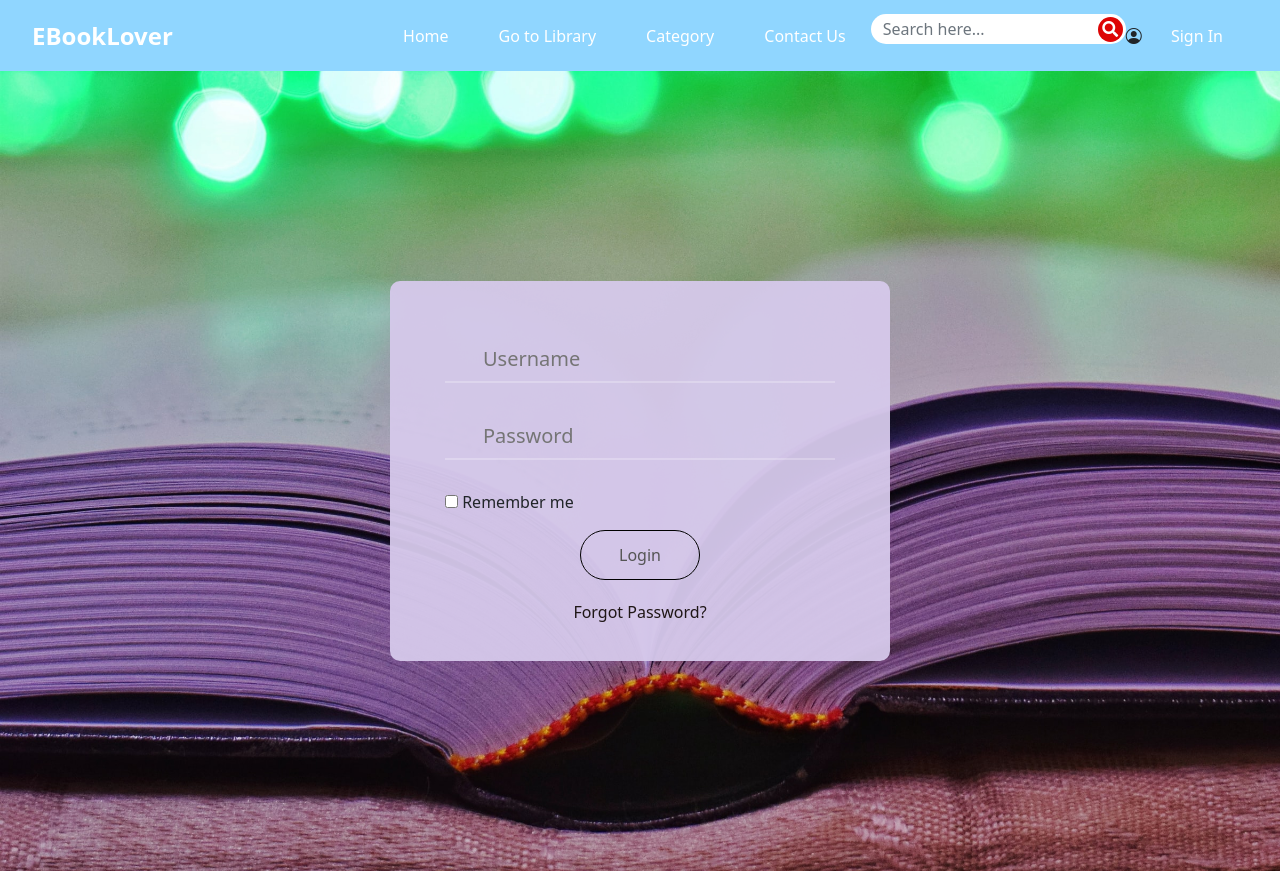
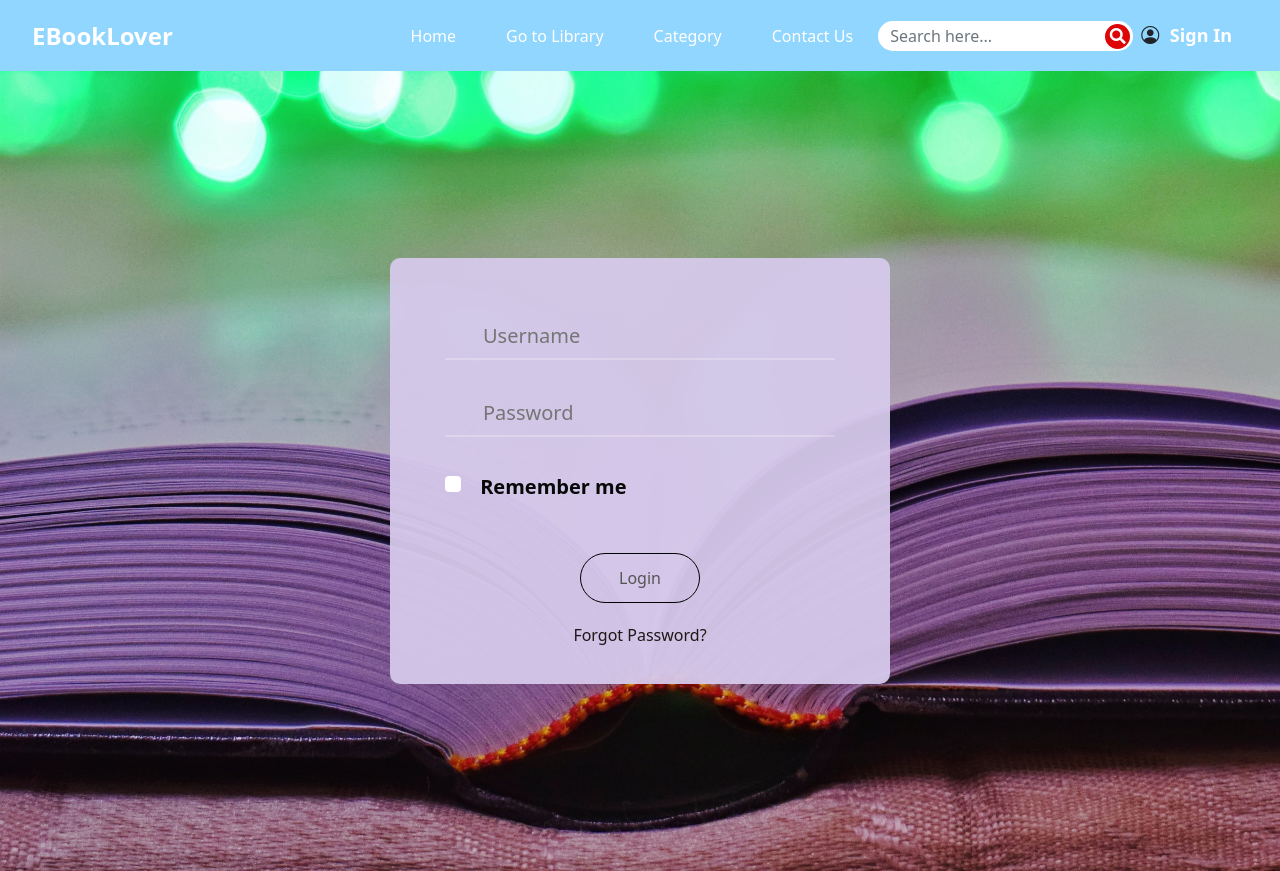
Before and after one commit to codes71/simple-bookstore, a PHP site: page /account.html in a window 1280 px wide. Run offline with PHP 8.4, Linux system fonts and the light colour scheme; some libraries are stand-ins or nearby versions.

Commit message:
Finish account.html and all the styling

```diff
--- a/account.html
+++ b/account.html
@@ -66,7 +66,7 @@
                   <i class="bi bi-person-circle"></i>
                   <a class="nav-link" href="contact.html" style="display: inline-block;">Sign In</a>
                 </li> -->
-
+              </ul>
               <from class="search_form">
                 <input
                   type="text"
@@ -77,11 +77,10 @@
                   <i class="fa fa-search" aria-hidden="true"></i>
                 </button>
               </from>
-              <li class="nav-item">
-                  <i class="bi bi-person-circle"></i>
+              <li class="nav-item navAccount">
+                  <i class="bi bi-person-circle ps-2" style="margin-right: -10px;"></i>
                   <a class="nav-link" href="account.html" style="display: inline-block;">Sign In</a>
               </li>
-              </ul>
             </div>
           </nav>
 		<div class="container-login" style="background-image: url('./images/accountbackground.jpg');">
@@ -100,8 +99,8 @@
 					</div>
 
 					<div class="rememberCheckbox">
-						<input class="input-checkbox" id="ckb1" type="checkbox" name="remember-me">
-						<label class="label-checkbox" for="ckb1">
+						<input class="form-check-input" id="ckb1" type="checkbox" name="remember-me">
+						<label class="form-check-label for="ckb1">
 							Remember me
 						</label>
 					</div>
--- a/assets/styles.css
+++ b/assets/styles.css
@@ -1,15 +1,15 @@
 /* Global */
-*{
+* {
   margin: 0;
   padding: 0;
   box-sizing: border-box;
 }
-a{
+a {
   text-decoration: none;
 }
-header,
-section {
+header {
   overflow-x: hidden;
+  background-color: rgb(230, 225, 217);
 }
 
 /* For account Login */
@@ -21,15 +21,15 @@ button {
 button:hover {
   cursor: pointer;
 }
-.limiter{
+.limiter {
   width: 100%;
   margin: 0 auto;
 }
-.limiter input{
+.limiter input {
   outline: none;
   border: none;
 }
-.container-login{
+.container-login {
   width: 100%;
   min-height: 100vh;
   display: flex;
@@ -43,7 +43,7 @@ button:hover {
   position: relative;
   z-index: 1;
 }
-.wrap-login{
+.wrap-login {
   width: 500px;
   border-radius: 10px;
   overflow: hidden;
@@ -52,21 +52,20 @@ button:hover {
   background: #d6caebf1;
 }
 
-
 /* form */
 
-.loginform{
+.loginform {
   width: 100%;
 }
-.wrap-input{
+.wrap-input {
   width: 100%;
   position: relative;
-  border-bottom: 2px solid rgba(255,255,255,0.24);
+  border-bottom: 2px solid rgba(255, 255, 255, 0.24);
   margin-bottom: 30px;
 }
-.wrap-input .input{
+.wrap-input .input {
   font-size: 20px;
-  color: rgb(240, 21, 21);
+  color: rgb(24, 22, 22);
   line-height: 1.2;
   font-weight: 500;
   display: block;
@@ -75,17 +74,18 @@ button:hover {
   background: transparent;
   padding: 0 5px 0 38px;
 }
-.rememberChechbox{
-  padding: 5px 5px 35px 0;
+.rememberCheckbox {
+  padding: 5px 10px 35px 0;
 }
-.rememberChechbox .label-checkbox{
-  color: #fff;
-  line-height: 1.2;
-
-  display: block;
+.form-check-box {
+  margin-top: 1em;
+}
+.rememberCheckbox .form-check-label {
+  color: rgb(8, 8, 8);
   position: relative;
-  padding-left: 26px;
-  cursor: pointer;
+  font-size: 1.25rem;
+  padding-left: 15px;
+  font-weight: bold;
 }
 .container-login-form-btn {
   width: 100%;
@@ -97,7 +97,7 @@ button:hover {
   flex-wrap: wrap;
   justify-content: center;
 }
-.login-form-btn{
+.login-form-btn {
   font-size: 16px;
   color: #555555;
   line-height: 1.2;
@@ -128,7 +128,7 @@ button:hover {
 .login-form-btn:hover:before {
   opacity: 0;
 }
-.txt{
+.txt {
   display: block;
   text-align: center;
   line-height: 1.5;
@@ -137,14 +137,14 @@ button:hover {
 }
 /* responsive */
 @media screen and (min-width: 900px) {
-  .container-login{
+  .container-login {
     background-position: bottom;
   }
 }
 /* Header */
-.top{
+.top {
   position: relative;
-    min-height: 100vh;
+  min-height: 80vh;
   display: -webkit-box;
   display: -ms-flexbox;
   display: flex;
@@ -170,7 +170,7 @@ button:hover {
 }
 
 .custom_nav-container {
-    padding:0.85em 2em;
+  padding: 0.85em 2em;
   background-color: rgb(144, 214, 255);
 }
 
@@ -209,7 +209,8 @@ button:hover {
   transition: all 0.3s;
 }
 
-  .custom_nav-container .navbar-toggler span::before, .custom_nav-container .navbar-toggler span::after {
+.custom_nav-container .navbar-toggler span::before,
+.custom_nav-container .navbar-toggler span::after {
   content: "";
   position: absolute;
   left: 0;
@@ -236,7 +237,8 @@ button:hover {
   transform: rotate(45deg);
 }
 
-  .custom_nav-container .navbar-toggler[aria-expanded="true"] span::before, .custom_nav-container .navbar-toggler[aria-expanded="true"] span::after {
+.custom_nav-container .navbar-toggler[aria-expanded="true"] span::before,
+.custom_nav-container .navbar-toggler[aria-expanded="true"] span::after {
   -webkit-transform: rotate(90deg);
   transform: rotate(90deg);
   top: 0;
@@ -245,6 +247,7 @@ button:hover {
   display: -webkit-box;
   display: -ms-flexbox;
   display: flex;
+  /* top: 10px; */
   margin-bottom: 10px 0 0 0;
   position: relative;
 }
@@ -269,6 +272,14 @@ button:hover {
   background-color: #dd0505;
   border-radius: 100%;
 }
+.navAccount {
+  font-weight: bold;
+  font-size: large;
+  list-style-type: none;
+}
+.navAccount a {
+  color: white;
+}
 .dropdown-content {
   display: none;
   position: absolute;
@@ -277,7 +288,6 @@ button:hover {
   box-shadow: 0px 2px 15px 0px rgba(0, 0, 0, 0.2);
   z-index: 2;
   border-radius: 2vh;
-
 }
 .dropdown-content a {
   color: black;
@@ -293,7 +303,6 @@ button:hover {
   border-radius: 2vh;
 }
 
-
 .sticky {
   padding: 0 5px 5px 0;
   position: fixed;
@@ -302,19 +311,18 @@ button:hover {
   background: rgba(0, 0, 0, 0.815);
   z-index: 9999;
   transition: all 1.5s ease;
-    padding:0.5em 2em;
+  padding: 0.5em 2em;
 }
 
-
 /* slider section */
-  .slider-part{
+.slider-part {
   padding: 50px 0;
   z-index: 1;
 }
-  .slider-part .detailBox{
+.slider-part .detailBox {
   padding: 0 80px;
 }
-  .slider-part .detailBox h1{
+.slider-part .detailBox h1 {
   font-weight: bold;
   margin-bottom: 25px;
   line-height: 58px;
@@ -331,26 +339,26 @@ button:hover {
   transition: all 0.3s;
   margin-top: 15px;
 }
-  .slider-part .detailBox a:hover{
+.slider-part .detailBox a:hover {
   background-color: transparent;
   color: #44b89d;
 }
-  .slider-part .detailBox h4{
+.slider-part .detailBox h4 {
   color: #44b89d;
   font-weight: bold;
 }
 /* Top Trending Part */
-  .topPart{
+.topPart {
   max-width: 1000px;
   width: 80%;
   margin: 0 auto;
 }
-  .topPart h1{
+.topPart h1 {
   padding: 50px 0;
 }
 /* section1 */
 
-  .section1{
+.section1 {
   padding: 20vmin 0vmin;
   background-color: #d5dacc;
 }
@@ -359,7 +367,7 @@ button:hover {
   width: 80%;
   border-radius: 0.2em;
 }
-  .section1 .row .col-md-6:last-child{
+.section1 .row .col-md-6:last-child {
   position: relative;
 }
 .section1 .row .col-md-6 .panel {
@@ -385,7 +393,6 @@ button:hover {
   font-size: 0.9em;
   color: rgba(0, 0, 0, 0.5);
 }
-
 
 /* footer */
 
```
Also changed, not shown: index.html (+6 -5 lines). Lines whose indentation alone changed are shown as unchanged.
